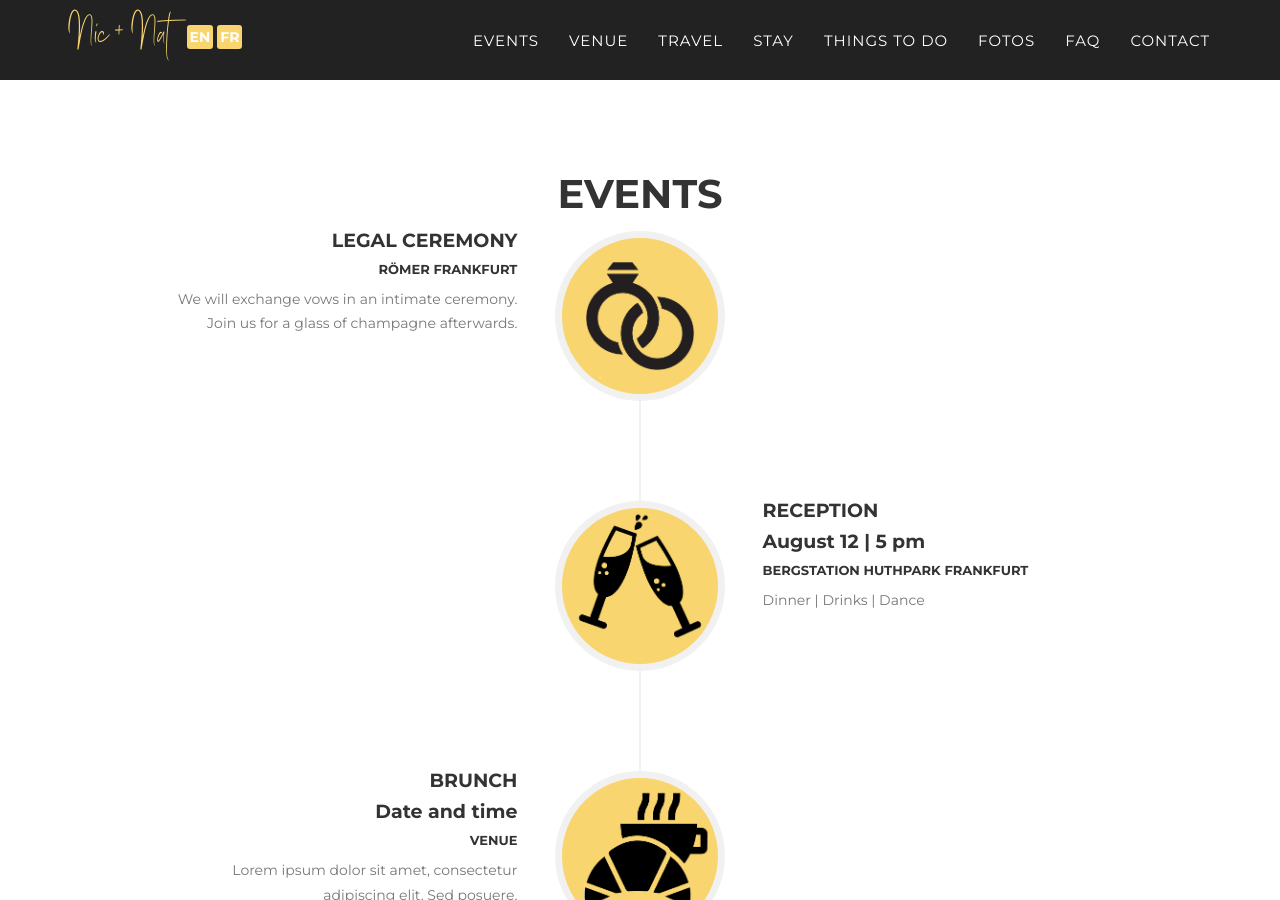
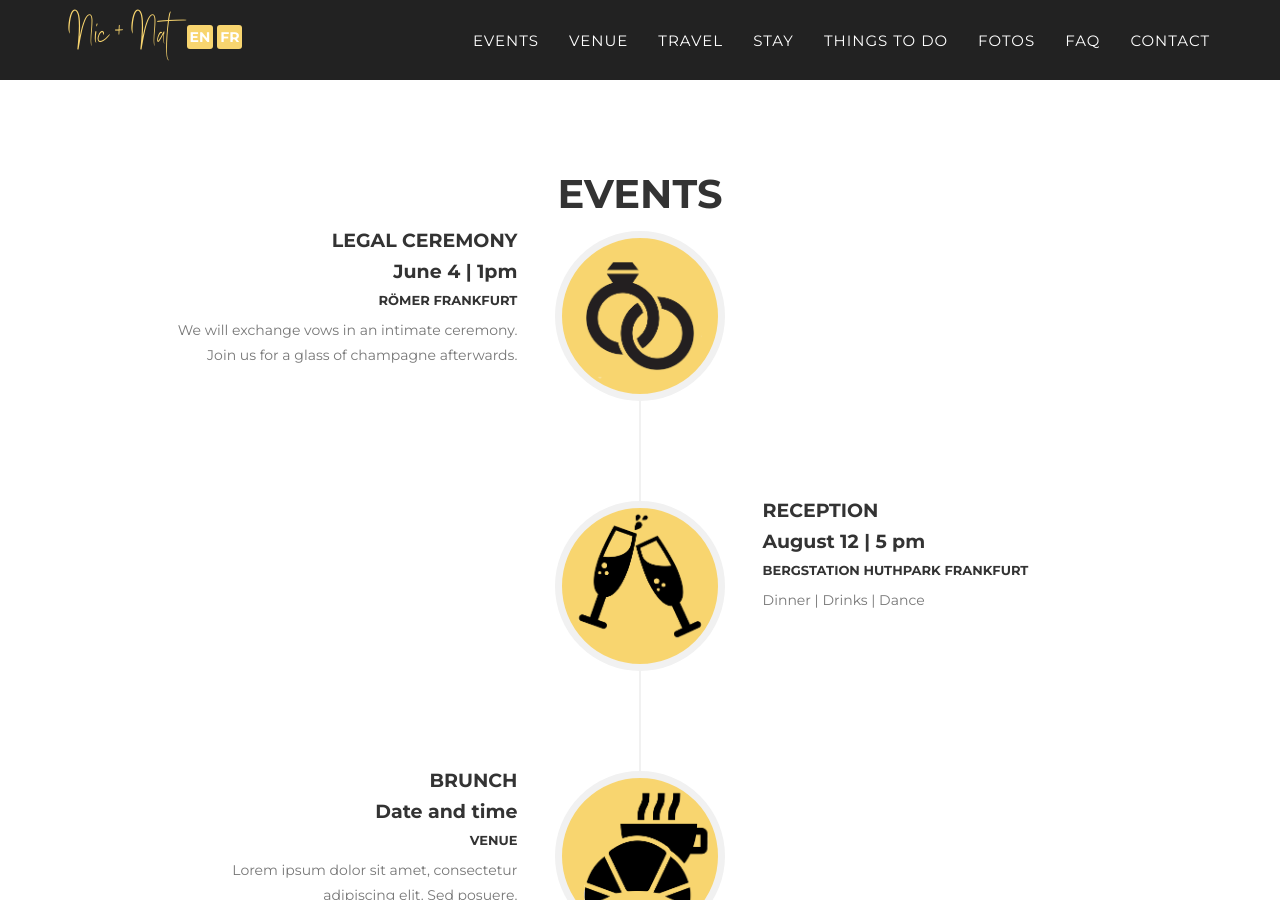
Before and after one commit to nic-nat/wedding, a Jekyll site: the page built from index.html, in a window 1280 px wide and 900 px high, scrolled down 821 px. Built offline with Jekyll 4.4.1, drawn with Linux system fonts in a browser that asks for light colours; some web fonts are replaced.

Commit message:
Update events.html

```diff
--- a/_includes/en_data/events.html
+++ b/_includes/en_data/events.html
@@ -16,7 +16,7 @@
                         <div class="timeline-panel">
                             <div class="timeline-heading">
                                 <h4>Legal Ceremony</h4>
-                                <h4 class="subheading"June 4 | 1pm</h4>
+                                <h4 class="subheading">June 4 | 1pm</h4>
                                 <h6>Römer Frankfurt</h6>
                             </div>
                             <div class="timeline-body">
```
